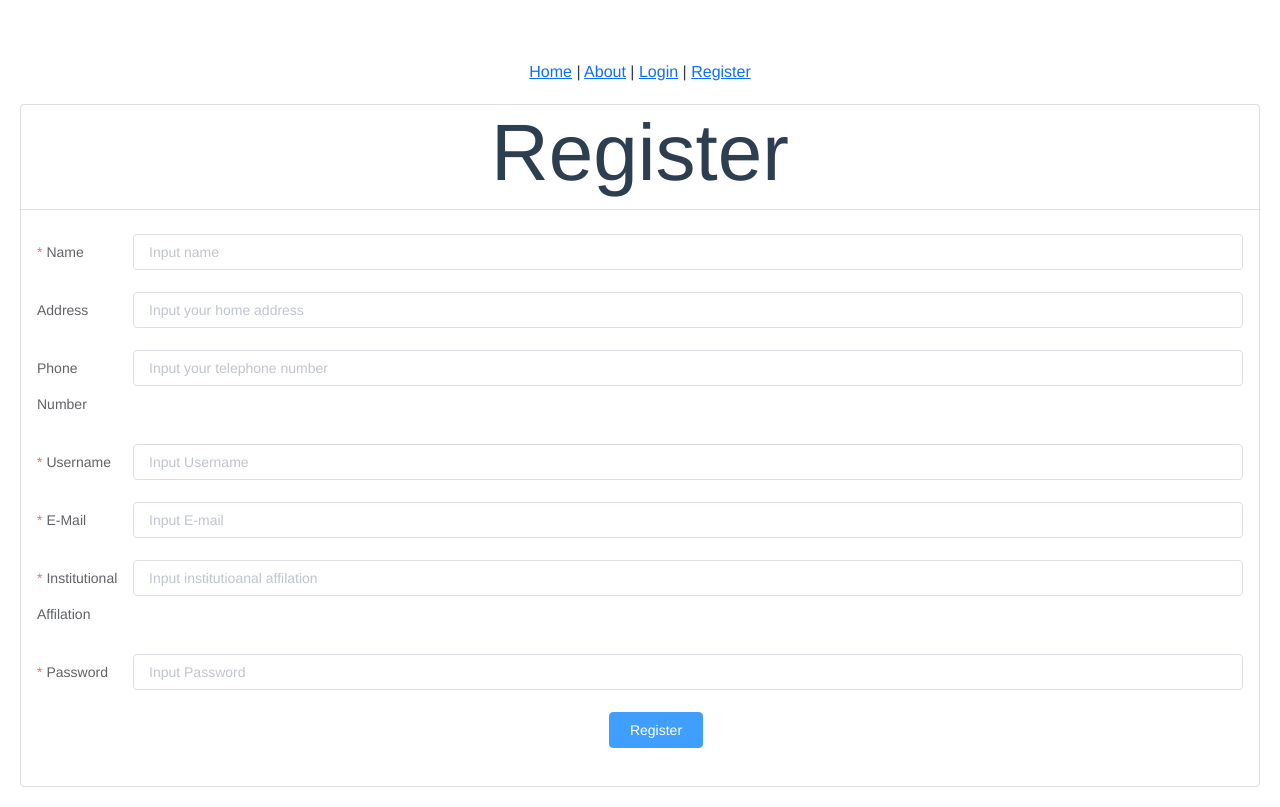
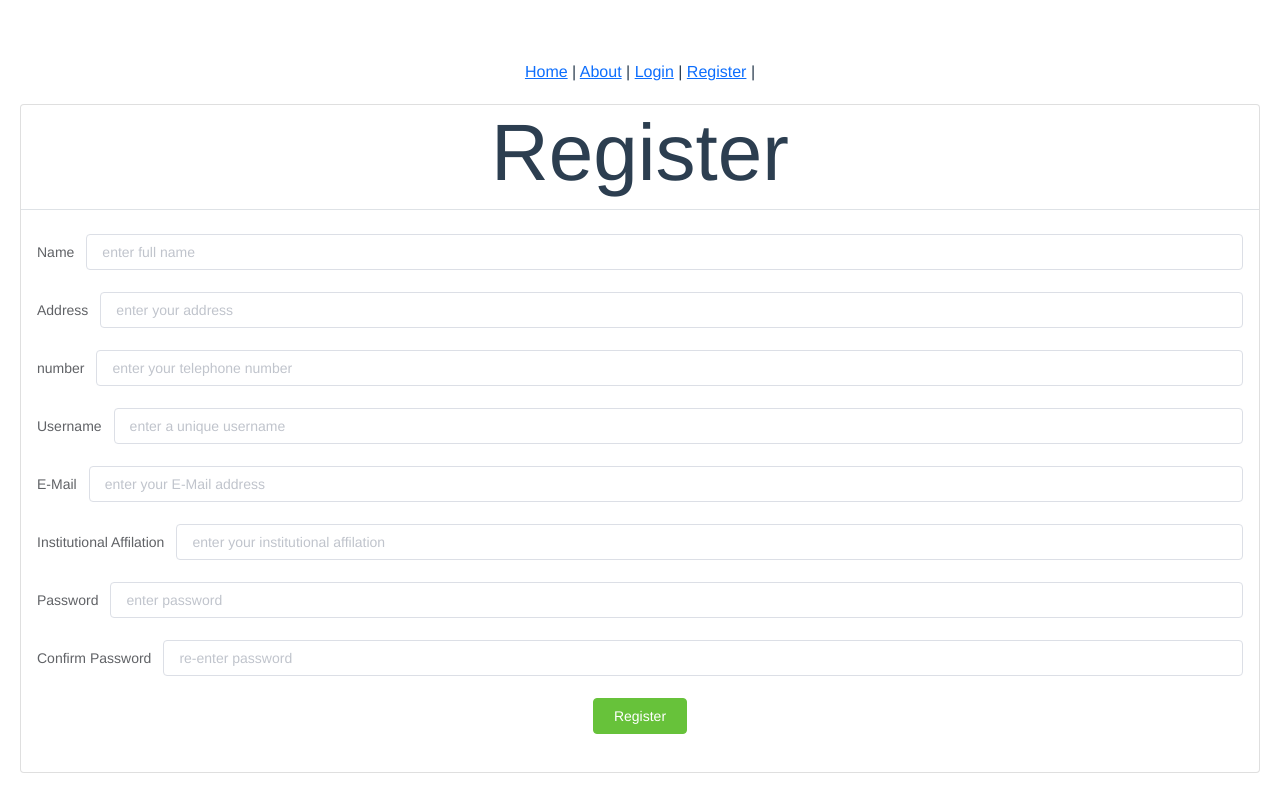
Before and after one commit to Gawain112/Advanced-web-project, a Vue app: page /register in a window 1280 px wide. Built offline with nearby package versions, Linux system fonts and the light colour scheme.

Commit message:
More work on registration

```diff
--- a/src/App.vue
+++ b/src/App.vue
@@ -1,8 +1,9 @@
 <template>
+
   <router-link to="/">Home</router-link> |
   <router-link to="/about">About</router-link> |
   <router-link to="/login">Login</router-link> |
-  <router-link to="/register">Register</router-link>
+  <router-link to="/register">Register</router-link> |
   <router-view @loggedIn="logIn" />
 </template>
 
--- a/src/components/account/RegisterForm.vue
+++ b/src/components/account/RegisterForm.vue
@@ -1,161 +1,165 @@
 <template>
-  <el-form
-    label-position="left"
-    label-width="6rem"
-    :model="registerModel"
-    :size="size"
-    ref="registerModel"
-  >
-    <el-form-item
-      label="Name"
-      prop="name"
-      :rules="[
-        {
-          required: true,
-          message: 'name cannot be blank',
-          trigger: 'blur'
-        }
-      ]"
-    >
+  <el-form lable-width="95px" class="demo-ruleForm" @submit.prevent>
+    <el-form-item label="Name">
       <el-input
-        v-model="registerModel.name"
-        placeholder="Input name"
+        type="text"
+        placeholder="enter full name"
+        required
+        autocomplete="off"
+        v-model="name"
       ></el-input>
     </el-form-item>
 
-    <el-form-item label="Address" prop="address">
+    <el-form-item label="Address">
       <el-input
-        v-model="registerModel.address"
-        placeholder="Input your home address"
+        type="text"
+        placeholder="enter your address"
+        autocomplete="off"
+        v-model="address"
       ></el-input>
     </el-form-item>
 
-    <el-form-item label="Phone Number" prop="number">
+    <el-form-item label="number">
       <el-input
-        v-model="registerModel.number"
-        placeholder="Input your telephone number"
+        type="text"
+        placeholder="enter your telephone number"
+        autocomplete="off"
+        v-model="number"
       ></el-input>
     </el-form-item>
 
-    <el-form-item
-      label="Username"
-      prop="username"
-      :rules="[
-        {
-          required: true,
-          message: 'Username cannot be blank',
-          trigger: 'blur'
-        },
-        {
-          min: 3,
-          message: 'Username must be 3 characters or more',
-          trigger: 'blur'
-        }
-      ]"
-    >
+    <el-form-item label="Username">
       <el-input
-        v-model="registerModel.username"
-        placeholder="Input Username"
+        type="text"
+        placeholder="enter a unique username"
+        required
+        autocomplete="off"
+        v-model="username"
       ></el-input>
     </el-form-item>
 
-    <el-form-item
-      label="E-Mail"
-      prop="email"
-      :rules="[
-        {
-          required: true,
-          message: 'Email cannot be blank',
-          trigger: 'blur'
-        }
-      ]"
-    >
+    <el-form-item label="E-Mail">
       <el-input
-        v-model="registerModel.email"
-        placeholder="Input E-mail"
+        type="email"
+        placeholder="enter your E-Mail address"
+        required
+        autocomplete="off"
+        v-model="email"
       ></el-input>
     </el-form-item>
 
-    <el-form-item
-      label="Institutional Affilation"
-      prop="institutioanalAffilation"
-      :rules="{
-        required: true,
-        message: 'institutioanal affilation cannot be blank',
-        trigger: 'blur'
-      }"
-    >
+    <el-form-item label="Institutional Affilation">
       <el-input
-        v-model="registerModel.institutioanalAffilation"
-        placeholder="Input institutioanal affilation"
+        type="text"
+        placeholder="enter your institutional affilation"
+        required
+        autocomplete="off"
+        v-model="institutioanalAffilation"
       ></el-input>
     </el-form-item>
 
-    <el-form-item
-      label="Password"
-      prop="password"
-      :rules="{
-        required: true,
-        message: 'Password cannot be blank',
-        trigger: 'blur'
-      }"
-    >
+    <el-form-item label="Password">
       <el-input
-        v-model="registerModel.password"
-        placeholder="Input Password"
+        type="password"
+        placeholder="enter password"
+        required
+        autocomplete="off"
         show-password
+        v-model="password"
       ></el-input>
     </el-form-item>
 
+    <el-form-item label="Confirm Password">
+      <el-input
+        type="password"
+        placeholder="re-enter password"
+        required
+        autocomplete="off"
+        show-password
+        v-model="confirmPassword"
+      ></el-input>
+    </el-form-item>
+
+    <div v-if="errorRegistration">
+      <el-button plain type="danger" disabled icon="el-icon-error">
+        {{ errorRegistration }}
+      </el-button>
+    </div>
+
     <el-form-item>
-      <el-button
-        style="margin-left: -4rem;"
-        type="primary"
-        @click="submitRegister('registerModel')"
-        >Register</el-button
-      >
+      <el-button style="center" type="success" @click="register"
+        >Register
+      </el-button>
     </el-form-item>
   </el-form>
 </template>
 
 <script>
-import { ref } from "vue";
+import { ref, watch } from "vue";
+import { useRouter } from "vue-router";
+import { firebaseAuthentication } from "@/firebase/database";
 
 export default {
-  name: "LoginForm",
-  props: {
-    size: {
-      name: "size",
-      type: String,
-      required: false,
-      default: "large"
+  name: "RegisterForm",
+  emits: ["register-clicked"],
+
+  setup() {
+    const name = ref("");
+    const address = ref("");
+    const number = ref("");
+    const username = ref("");
+    const email = ref("");
+    const institutioanalAffilation = ref("");
+    const password = ref("");
+    const confirmPassword = ref("");
+    const errorRegistration = ref("");
+
+    watch(confirmPassword, () => {
+      if (
+        password.value !== "" &&
+        confirmPassword.value !== "" &&
+        password.value !== confirmPassword.value
+      ) {
+        errorRegistration.value = "Passwords do not match!";
+      } else {
+        errorRegistration.value = null;
+      }
+    });
+
+    const router = useRouter();
+
+    function register() {
+      const info = {
+        email: email.value,
+        password: password.value,
+        username: username.value
+      };
+
+      if (!errorRegistration.value) {
+        firebaseAuthentication
+          .createUserWithEmailAndPassword(info.email, info.password)
+          .then(
+            () => {
+              router.replace("register");
+            },
+            (error) => {
+              errorRegistration.value = error.message;
+            }
+          );
+      }
     }
-  },
-  data() {
+
     return {
-      registerModel: ref({
-        name: "",
-        address: "",
-        number: "",
-        username: "",
-        email: "",
-        institutioanalAffilation: "",
-        password: ""
-      })
+      name,
+      address,
+      number,
+      username,
+      email,
+      institutioanalAffilation,
+      password,
+      confirmPassword,
+      register
     };
-  },
-  methods: {
-    submitRegister(formName) {
-      this.$refs[formName].validate(valid => {
-        if (valid) {
-          console.log(this.registerModel.name);
-          console.log(this.registerModel.usernname);
-          console.log(this.registerModel.password);
-        } else {
-          return false;
-        }
-      });
-    }
   }
 };
 </script>
--- a/src/router/index.js
+++ b/src/router/index.js
@@ -33,6 +33,10 @@ const routes = [
     path: "/tests",
     name: "Tests",
     component: firebaseTests
+  },
+  {
+    path: "/:catchAll(.*)",
+    redirect: "/"
   }
 ];
 
```
